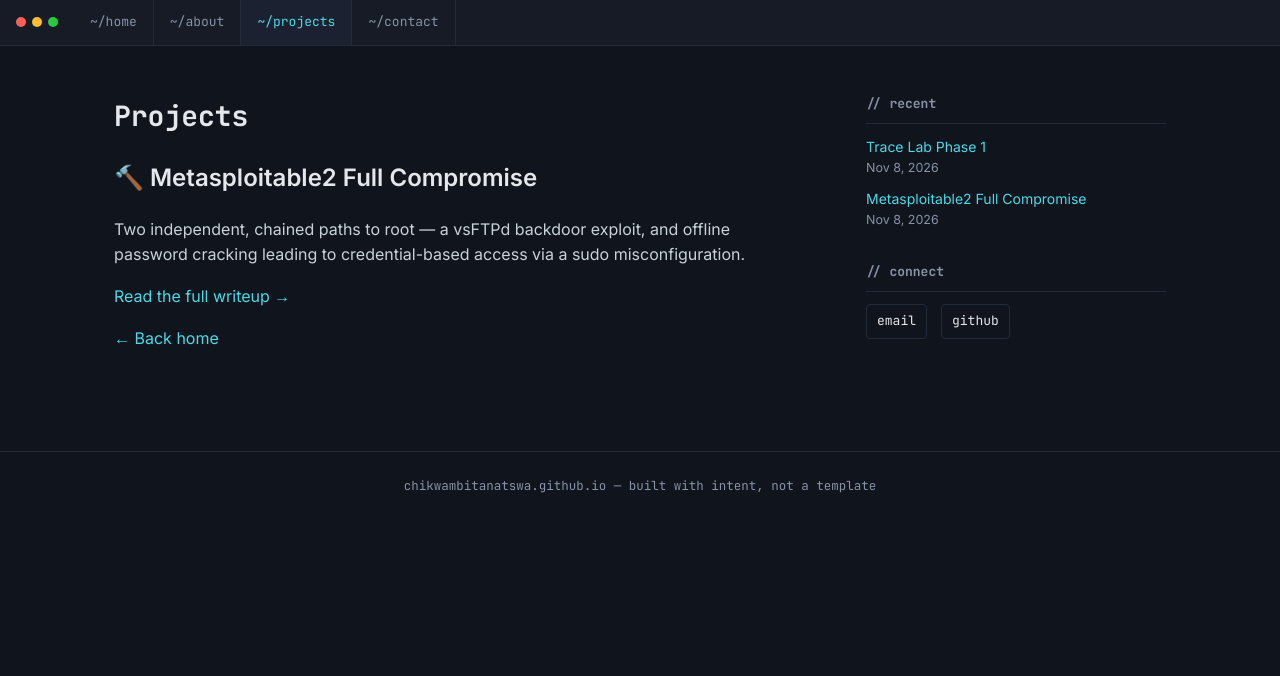
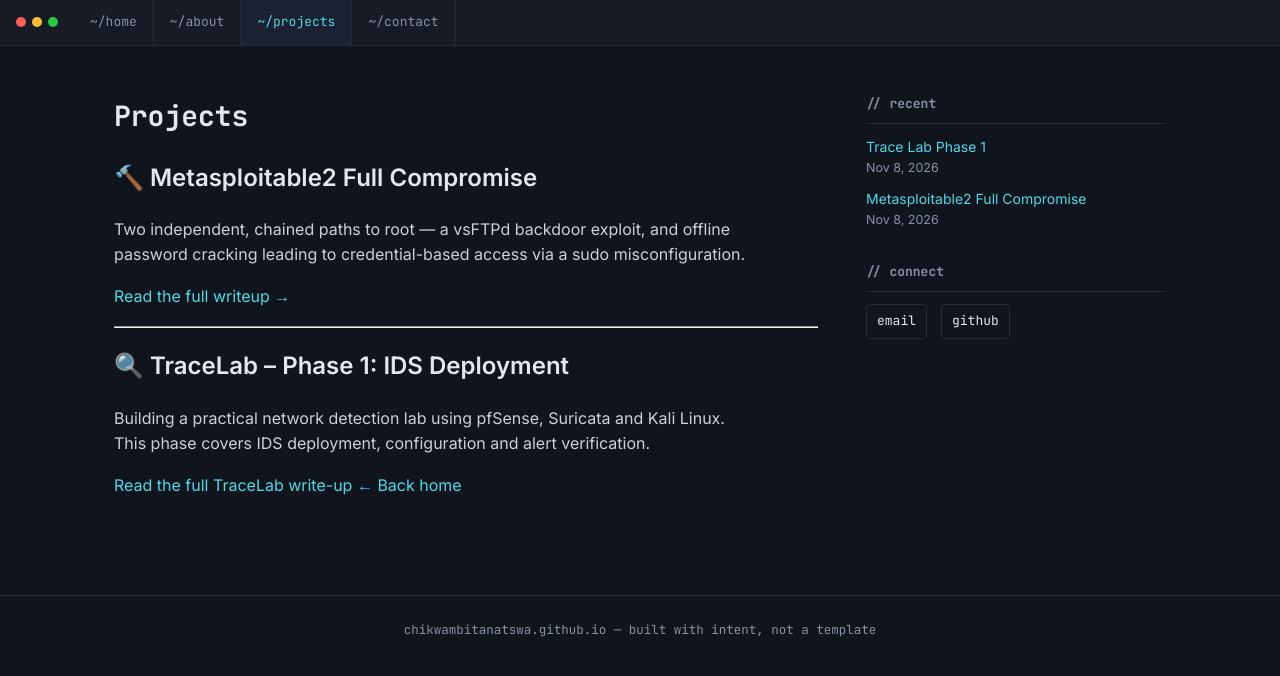
Before and after one commit to ChikwambiTanatswa/ChikwambiTanatswa.github.io, a Jekyll site: the page built from projects.md, in a window 1280 px wide. Shown: the top 676 px of the page. Built offline with Jekyll 4.4.1, drawn with Linux system fonts in a browser that asks for light colours.

Commit message:
Update projects.md

```diff
--- a/projects.md
+++ b/projects.md
@@ -8,4 +8,14 @@ Two independent, chained paths to root — a vsFTPd backdoor exploit, and offlin
 
 [Read the full writeup →](/metasploitable2-writeup.html)
 
+---
+
+## 🔍 TraceLab – Phase 1: IDS Deployment
+
+Building a practical network detection lab using
+pfSense, Suricata and Kali Linux. This phase
+covers IDS deployment, configuration and alert
+verification.
+
+[Read the full TraceLab write-up](PASTE_TRACELAB_URL_HERE)
 [← Back home](/)
```
